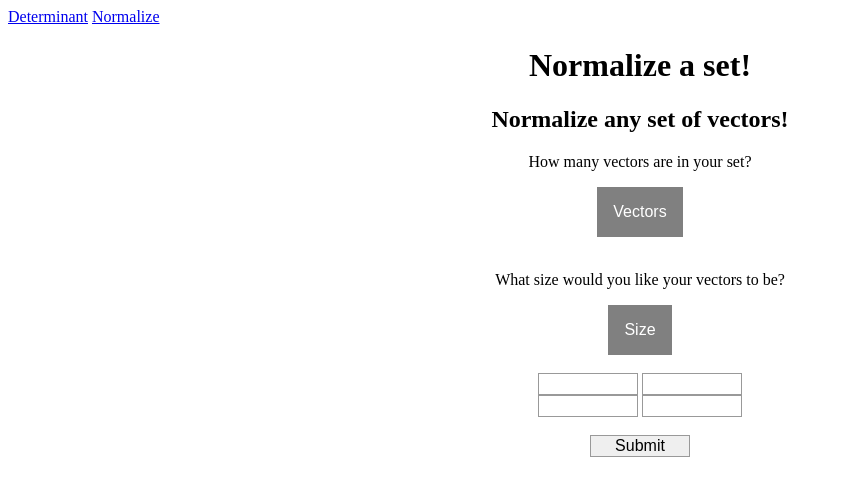
After one commit to caseyjohn47/Determinant, a Flask app: page /normalize in a window 1280 px wide. The commit adds this page. Shown: the top 496 px of the page, without its empty margins (0-841 px from the left). Run offline with Flask 2, Linux system fonts and the light colour scheme.

Commit message:
normalize instead of "orthonormalize"

```diff
--- a/app/routes.py
+++ b/app/routes.py
@@ -40,23 +40,23 @@ def handle_matrix():
     return render_template("index.html", title='Determinant', n=n, matrix=matrix, result=result)
 
 
-# default orthonormalize page
-@app.route('/orthonormalize', methods=['GET', 'POST'])
-def orthonormalize():
+# default normalize page
+@app.route('/normalize', methods=['GET', 'POST'])
+def normalize():
     size = 2
     vectors = 2
-    return render_template("orthonormalize.html", title='Orthonormalize', size=size, vectors=vectors)
+    return render_template("normalize.html", title='Normalize', size=size, vectors=vectors)
 
 
-# resize orthonormalize page
-@app.route('/orthonormalize/<int:size>/<int:vectors>', methods=['GET', 'POST'])
-def ortho_size(size, vectors):
-    return render_template("orthonormalize.html", title='Orthonormalize', size=size, vectors=vectors)
+# resize normalize page
+@app.route('/normalize/<int:size>/<int:vectors>', methods=['GET', 'POST'])
+def norm_size(size, vectors):
+    return render_template("normalize.html", title='Normalize', size=size, vectors=vectors)
 
 
-# Handle the orthonormalize function
-@app.route('/orthonormalize-set', methods=['GET', 'POST'])
-def orthonormalize_set():
+# Handle the normalize function
+@app.route('/normalize-set', methods=['GET', 'POST'])
+def normalize_set():
     vectors = int(request.form.get('vectors'))
     size = int(request.form.get('size'))
     valid = True
@@ -82,15 +82,11 @@ def orthonormalize_set():
             zero_vector = True
             valid = False
     if (valid):
-        if main.is_orthogonal_set(matrix):
-            normal = main.orthonormalize_set(matrix)
-            result = "The determinant is " + str(normal)
-        else:
-            result = "This is not orthogonal"
-            valid = False
+        normal = main.normalize_set(matrix)
+        result = "The determinant is " + str(normal)
     elif (zero_vector):
         result = "The zero vector can't be normalized"
     else:
         result = "Input was invalid. Please try again."
         valid = False
-    return render_template("orthonormalize.html", title='Orthonormalize', size=size, vectors=vectors, matrix=matrix, result=result, valid=valid, normal=normal)
+    return render_template("normalize.html", title='Normalize', size=size, vectors=vectors, matrix=matrix, result=result, valid=valid, normal=normal)
--- a/app/templates/base.html
+++ b/app/templates/base.html
@@ -9,7 +9,7 @@
     </head>
     <body>
         <a href="{{ url_for('index') }}">Determinant</a>
-        <a href="{{ url_for('orthonormalize') }}">Orthonormalize</a>
+        <a href="{{ url_for('normalize') }}">Normalize</a>
         {% with messages = get_flashed_messages() %}
         {% if messages %}
         <ul>
--- /dev/null
+++ b/app/templates/normalize.html
@@ -0,0 +1,73 @@
+{% extends "base.html" %}
+
+{% block content %}
+    <h1>Normalize a set!</h1>
+    <h2>Normalize any set of vectors! </h2>
+
+    <p>How many vectors are in your set?</p>
+    <div class="dropdown">
+        <button class="dropbtn">Vectors</button>
+        <div class="dropdown-content">
+          <a href="{{ url_for('norm_size', size = size, vectors = 1) }}">1</a>
+          <a href="{{ url_for('norm_size', size = size, vectors = 2) }}">2</a>
+          <a href="{{ url_for('norm_size', size = size, vectors = 3) }}">3</a>
+          <a href="{{ url_for('norm_size', size = size, vectors = 4) }}">4</a>
+          <a href="{{ url_for('norm_size', size = size, vectors = 5) }}">5</a>
+          <a href="{{ url_for('norm_size', size = size, vectors = 6) }}">6</a>
+          <a href="{{ url_for('norm_size', size = size, vectors = 7) }}">7</a>
+          <a href="{{ url_for('norm_size', size = size, vectors = 8) }}">8</a>
+          <a href="{{ url_for('norm_size', size = size, vectors = 9) }}">9</a>
+        </div>
+    </div>
+    <br><br>
+
+    <p>What size would you like your vectors to be?</p>
+    <div class="dropdown">
+        <button class="dropbtn">Size</button>
+        <div class="dropdown-content">
+          <a href="{{ url_for('norm_size', size = 2, vectors = vectors) }}">2</a>
+          <a href="{{ url_for('norm_size', size = 3, vectors = vectors) }}">3</a>
+          <a href="{{ url_for('norm_size', size = 4, vectors = vectors) }}">4</a>
+          <a href="{{ url_for('norm_size', size = 5, vectors = vectors) }}">5</a>
+          <a href="{{ url_for('norm_size', size = 6, vectors = vectors) }}">6</a>
+          <a href="{{ url_for('norm_size', size = 7, vectors = vectors) }}">7</a>
+          <a href="{{ url_for('norm_size', size = 8, vectors = vectors) }}">8</a>
+          <a href="{{ url_for('norm_size', size = 9, vectors = vectors) }}">9</a>
+        </div>
+    </div>
+    <br><br>
+
+    <form action="/normalize-set" method="post">
+        {% for row in range(size) %}
+            {% for col in range(vectors) %}
+                {% if matrix %}
+                    <input type="text" id="{{ row }}_{{ col }}" name="{{ row }}_{{ col }}", value="{{ matrix[col][row] }}" >
+                {% else %}
+                    <input type="text" id="{{ row }}_{{ col }}" name="{{ row }}_{{ col }}" >
+                {% endif %}
+            {% endfor %}
+            <br>
+        {% endfor %}
+        <input name='vectors' type='hidden' value='{{vectors}}'>
+        <input name='size' type='hidden' value='{{size}}'>
+        <br>
+        <input type="submit" value="Submit">
+    </form>
+    {% if valid %}
+        <h2>Result:</h2>
+        <br>
+        <h3>
+        {% for x in range(vectors) %}
+            {
+            {% for y in range(size) %}
+                {{ normal[x][y] }},
+            {% endfor %}
+            },
+        {% endfor %}
+        </h3>
+
+    {% elif result %}
+        <h2>Result: {{ result }}</h2>
+    {% endif %}
+
+{% endblock %}
--- a/main.py
+++ b/main.py
@@ -127,7 +127,7 @@ def normalize_vector(vector):
 
 
 # every row is a vector
-def orthonormalize_set(matrix):
+def normalize_set(matrix):
     new_matrix = []
     for vector in matrix:
         vec = normalize_vector(vector)
```
Also changed, not shown: app/templates/orthonormalize.html (deleted, +0 -72 lines).
